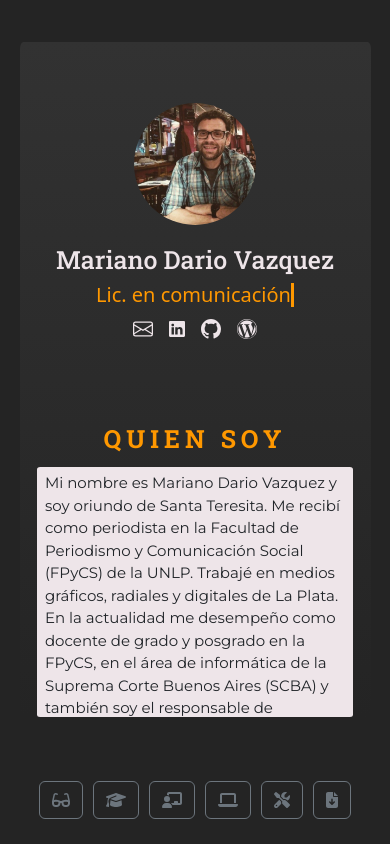
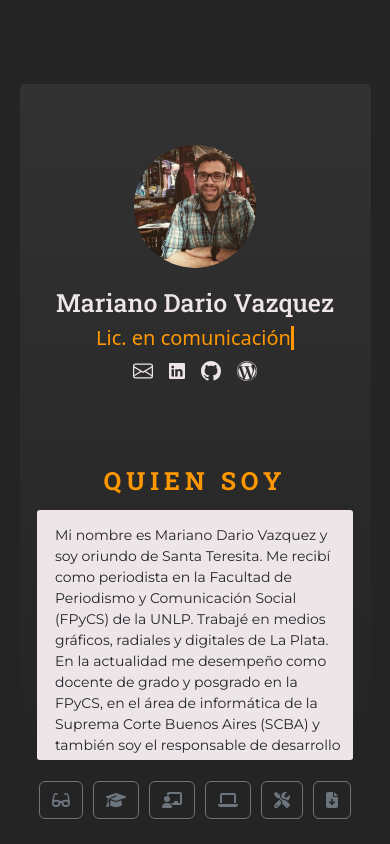
Before and after one commit to mareanovazquez/CurriculumVitae, a React (Vite) app: page / in a window 390 px wide. Built offline with nearby package versions, Linux system fonts and the light colour scheme.

Commit message:
ajustes responsivos en dispositivos medianos

```diff
--- a/src/estilos.css
+++ b/src/estilos.css
@@ -51,13 +51,18 @@ body {
 }
 
 /* CONTENEDOR PRINCIPAL */
+.contenedor-general {
+    height: 100vh;
+    width: 100%;
+    display: flex;
+    flex-direction: column;
+    justify-content: center;
+    align-items: center;
+}
 .contenedorCV {
     /*posición y forma del contenedor*/
     width: 90%;
     height: 80vh;
-    position: absolute;
-    top: 5%;
-    left: 5%;
     border-radius: 1%;
 
     /*posición contenido*/
@@ -167,8 +172,6 @@ body {
     display: flex;
     flex-direction: column;
     justify-content: space-between;
-
-
 }
 
 /* CONTENEDOR ABOUT ME */
@@ -206,6 +209,7 @@ body {
     align-items: center;
     background-color: #EEE5E9;
     padding-top: 5px;
+    padding-bottom: 10px;
     max-height: 250px;
     overflow-y: auto;
     border-radius: 1%;
@@ -213,11 +217,13 @@ body {
 
 .biografia {
     width: 95%;
+    padding-left: 10px;
+    padding-top: 10px;
 }
 
 .biografia .textoBiografia {
     font-family: 'Montserrat', sans-serif;
-    font-size: 15px;
+    font-size: 14px;
 }
 
 .biografia .textoBiografia a {
@@ -240,7 +246,7 @@ body {
     border-bottom: 2px;
     border-bottom-color: #ff9800;
     border-bottom-style: solid;
-    padding-right: 10px;
+
 
     /*disposición del contenido*/
     display: flex;
@@ -254,7 +260,7 @@ body {
     color: #EEE5E9;
     font-weight: 900;
     padding: 3px;
-    font-size: 14px;
+    font-size: 13px;
 }
 
 /* FORMACIÓN */
@@ -295,6 +301,7 @@ body {
     font-family: 'bebas neue', sans-serif;
     font-size: 20px;
     letter-spacing: 1px;
+    padding-top: 10px;
     padding-bottom: 5px;
 }
 
@@ -339,7 +346,8 @@ body {
     max-height: 250px;
     overflow-y: auto;
     border-radius: 1%;
-    padding: 10px;
+    padding-top: 10px;
+
 }
 
 .contenidoDocencia .titleDocencia {
@@ -397,7 +405,8 @@ body {
     max-height: 250px;
     overflow-y: auto;
     border-radius: 1%;
-    padding: 10px;
+    padding-top: 10px;
+    padding-left: 10px;
 }
 
 
@@ -409,7 +418,7 @@ body {
     list-style: none;
     text-align: left;
     font-family: 'Montserrat', sans-serif;
-    font-size: 15px;
+    font-size: 14px;
 }
 
 .contenidoExperiencia ul li small {
@@ -597,11 +606,11 @@ body {
     }
 
     .biografia .textoBiografia{
-        font-size: 16px;
+        font-size: 15px;
     }
 
     .datosPerfil {
-        font-size: 16px;
+        font-size: 15px;
     }
 
     .datosPerfil p span {
@@ -620,7 +629,7 @@ body {
     }
 
     .contenidoFormacion ul li {
-        font-size: 16px;
+        font-size: 15px;
     }
 
     /* DOCENCIA */
@@ -635,7 +644,7 @@ body {
     }
 
     .contenidoDocencia ul li {
-        font-size: 16px;
+        font-size: 15px;
     }
 
     /* EXPERIENCIA */
@@ -646,11 +655,11 @@ body {
 
 
     .contenidoExperiencia ul .itemExp {
-        font-size: 20px;
+        font-size: 16px;
     }
 
     .contenidoExperiencia ul .subItemExp {
-        font-size: 18px;
+        font-size: 15px;
     }
 
     /* HABILIDADES SKILLS */
@@ -663,7 +672,7 @@ body {
     }
 
     .contenedorHabilidades .contenidoSkills .listSkills {
-        font-size: 20px;
+        font-size: 18px;
     }
 
     .contenedorHabilidades .contenidoSkills .listSkills .skillItem {
```
